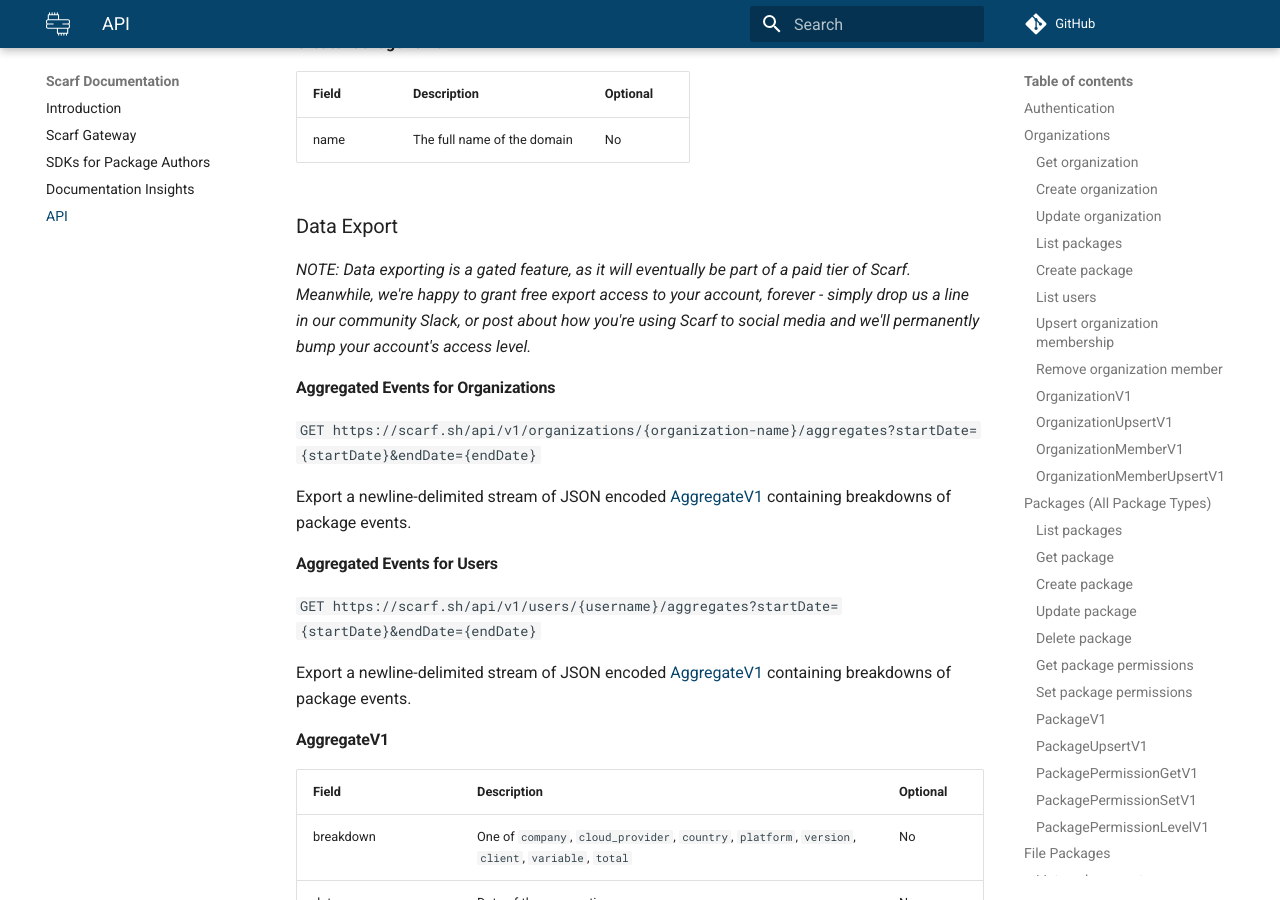
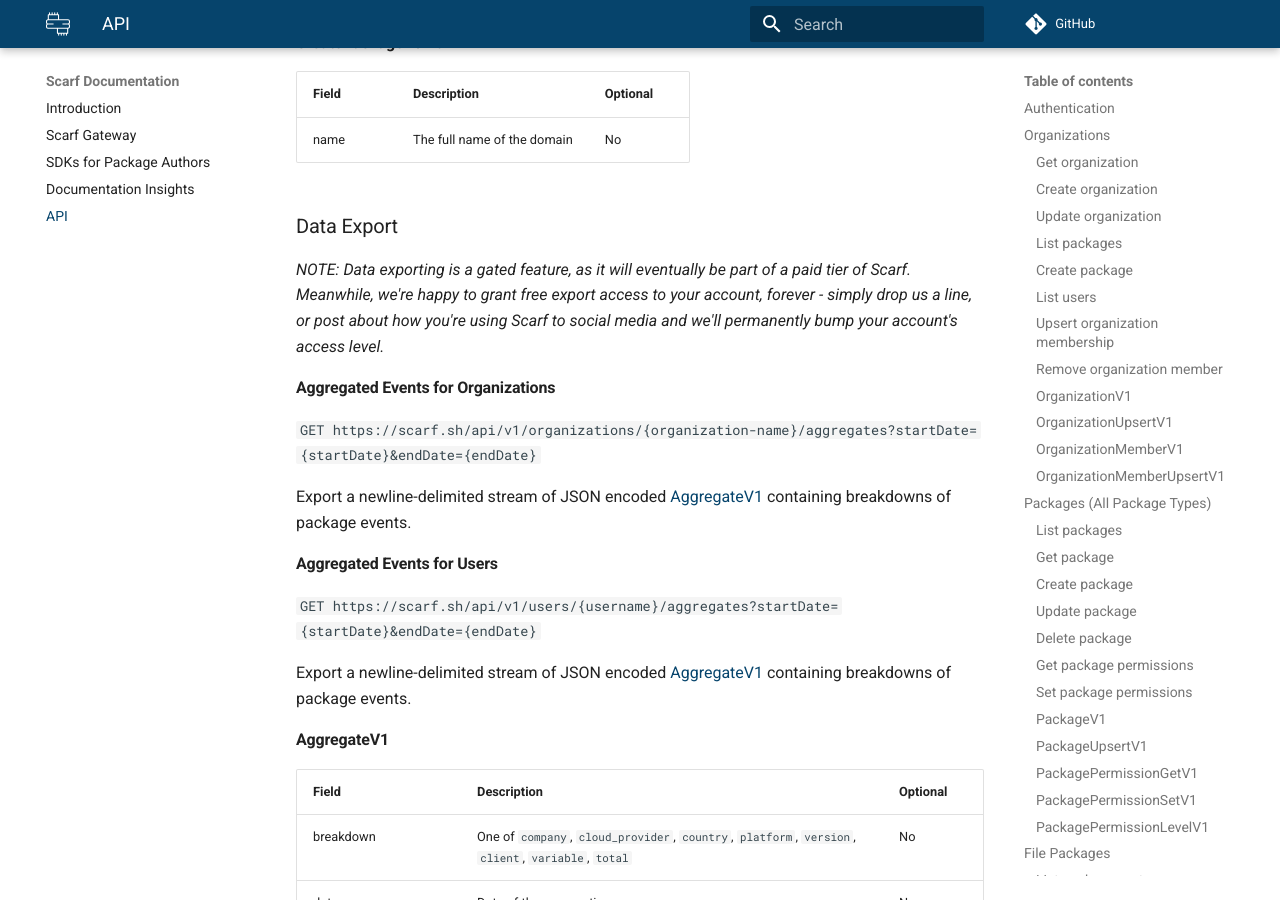
Before and after one commit to scarf-sh/docs, an MkDocs documentation site: the page built from docs/api.md, in a window 1280 px wide and 900 px high, scrolled down 7702 px. Built offline with MkDocs 1.6.1 and Material for MkDocs 9.7.7, drawn with Linux system fonts in a browser that asks for light colours; comment, search, counter and statistics services are not loaded.

```diff
--- a/docs/api.md
+++ b/docs/api.md
@@ -268,7 +268,7 @@ Deletes a package domain.
 
 ### Data Export
 
-_NOTE: Data exporting is a gated feature, as it will eventually be part of a paid tier of Scarf. Meanwhile, we're happy to grant free export access to your account, forever - simply drop us a line in our community Slack, or post about how you're using Scarf to social media and we'll permanently bump your account's access level._
+_NOTE: Data exporting is a gated feature, as it will eventually be part of a paid tier of Scarf. Meanwhile, we're happy to grant free export access to your account, forever - simply drop us a line, or post about how you're using Scarf to social media and we'll permanently bump your account's access level._
 
 #### Aggregated Events for Organizations
 `GET https://scarf.sh/api/v1/organizations/{organization-name}/aggregates?startDate={startDate}&endDate={endDate}`
```
